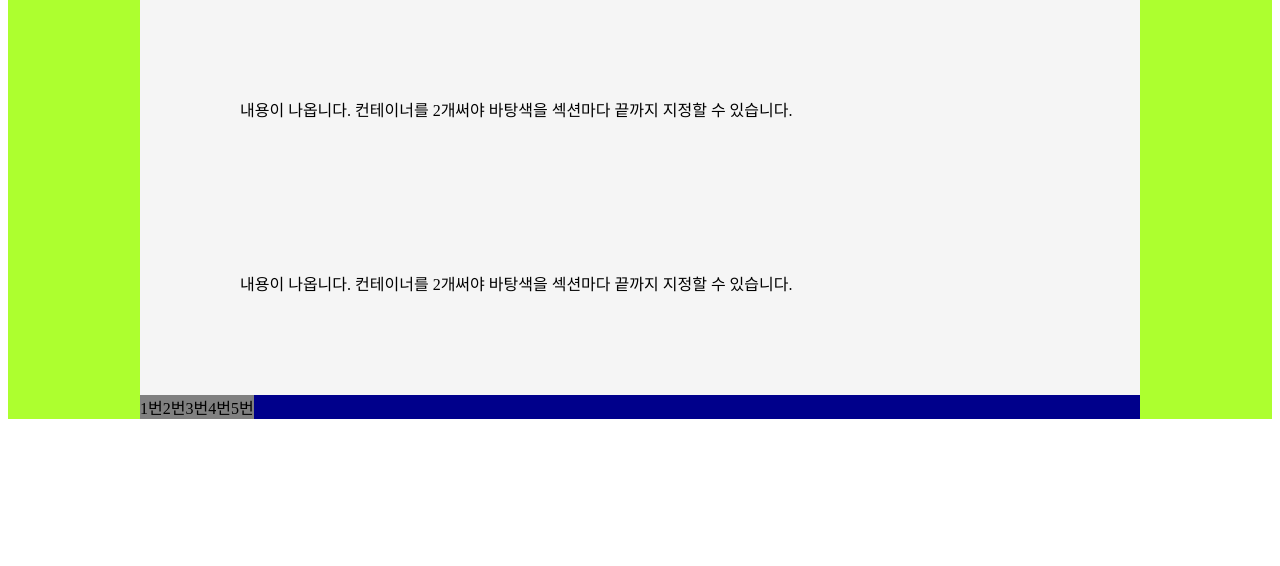
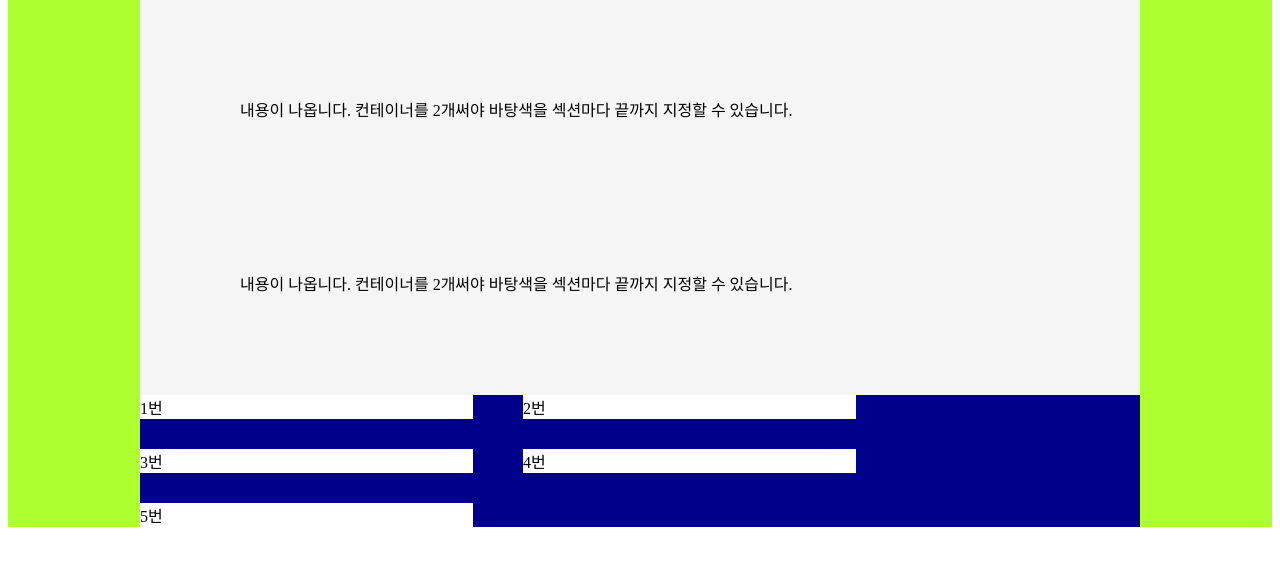
Before and after one commit to xerimu/1, a plain HTML site: page index.html in a window 1280 px wide. Shown: the part 214-780 px from the top of the page. Drawn offline with Linux system fonts and the light colour scheme.

Commit message:
Add files via upload

```diff
--- a/index.html
+++ b/index.html
@@ -13,21 +13,12 @@
 		.contents{width: 1000px; margin: auto; background: whitesmoke;}
 		div{background: blueviolet;}
 		img{width: 100px; margin: 50px;}
-		.parent{background: darkblue; display: flex;}
-		.child{background: grey;}
+		.parent{background: darkblue; display: flex; flex-wrap: wrap;
+			gap: 30px 5%}
+		.child{background: white; width: 33.3%;}
 	</style>
 </head>
-<!-- 1.태그와 태그사이에 다른 요소들이 들어갈 수 있다.
-		선택한 뒤 컨트롤 +슬래시 = 주석처리
-	2. 가로폭은 지정하지 않은경우, 최대한을 사용한다.
-	3. 세로폭은 지정하지 않은 경우, 최소한을 사용한다.
-	4. 기본적으로 한줄에 하나씩 들어간다.
-	5. img는 글자처럼 취급되기때문에 한줄에 여러개 들어감.
-	6. div는  대표적인 박스다.
-	캐시메모리때문에 리프레쉬 안되면 쉬프트 누르고 리프레쉬
-	7. 영어 소문자로만 파일이름, 코드를 작성하는 것이 좋다
-	8. 이미지와 index파일은 같은 폴더 안에 있어야 나온다.
-	9. 파일탐색기 > 보기에서 확장명 체크! -->
+<!-- flex -->
 <body>
 	<section>
 		<div class="contents">
@@ -44,3 +35,17 @@
 	</section>
 </body>
 </html>
+<!-- 1.태그와 태그사이에 다른 요소들이 들어갈 수 있다.
+		선택한 뒤 컨트롤 +슬래시 = 주석처리
+	2. 가로폭은 지정하지 않은경우, 최대한을 사용한다.
+	3. 세로폭은 지정하지 않은 경우, 최소한을 사용한다.
+	4. 기본적으로 한줄에 하나씩 들어간다.
+	5. img는 글자처럼 취급되기때문에 한줄에 여러개 들어감.
+	6. div는  대표적인 박스다.
+	캐시메모리때문에 리프레쉬 안되면 쉬프트 누르고 리프레쉬
+	7. 영어 소문자로만 파일이름, 코드를 작성하는 것이 좋다
+	8. 이미지와 index파일은 같은 폴더 안에 있어야 나온다.
+	9. 파일탐색기 > 보기에서 확장명 체크!
+	10. 크롬의 개발자 도구를 할용하면 원인읊 ㅏ악할 수 있다.
+	11. 섹션 내부의 칸들은 %로 나누는 것이 편리하다.
+	컨트롤 시프트 아이 개발자 열림 -->
```
